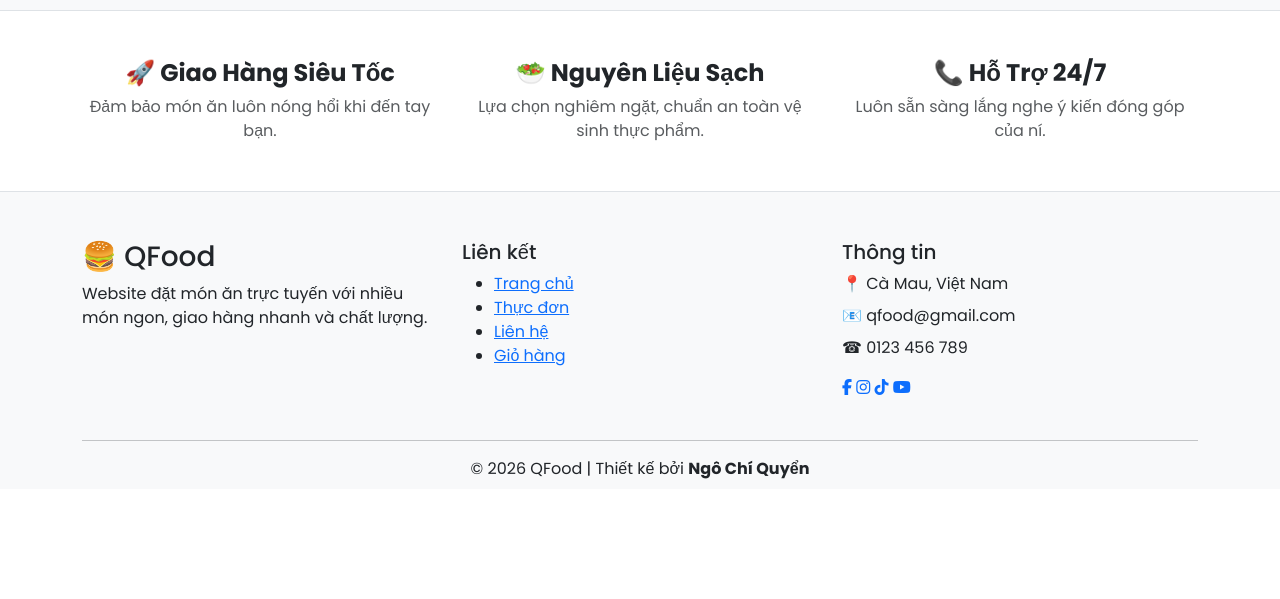
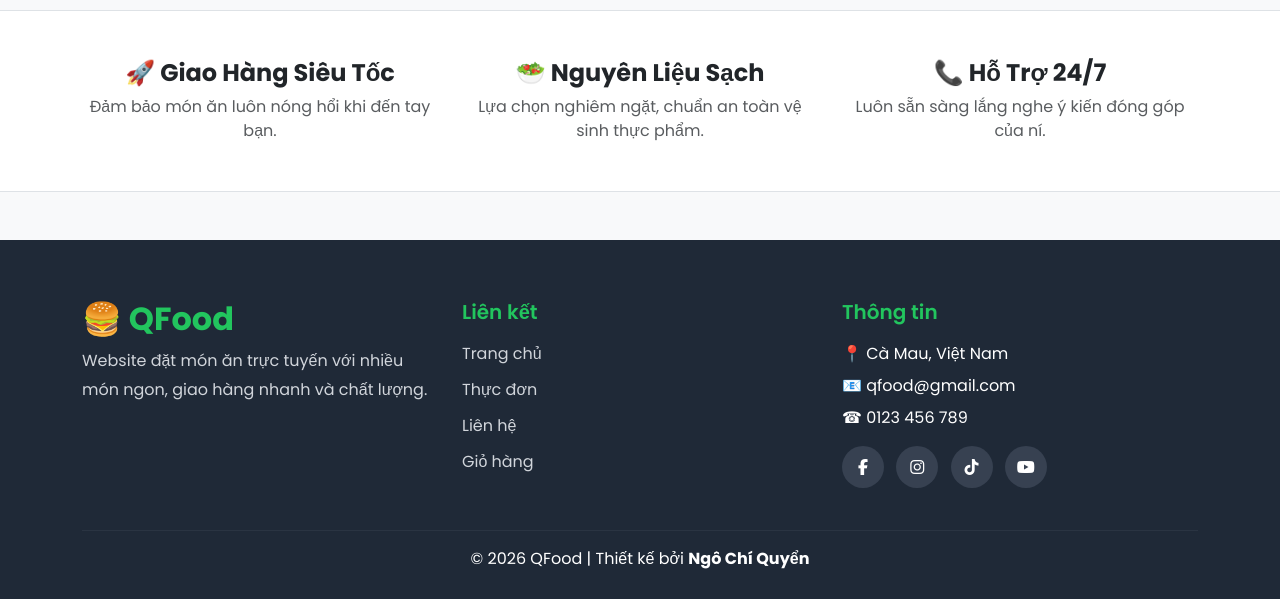
Before and after one commit to quyennc090906/ngochiquyenfood, a PHP site: page / in a window 1280 px wide. Shown: the part 1141-1740 px from the top of the page. Before the commit the page ends 1620 px from the top, so only its background shows below. Run offline with PHP 8.4, Linux system fonts and the light colour scheme; data comes from the database, SQL or seed files in the repository.

Commit message:
Update style.css

```diff
--- a/assets/css/style.css
+++ b/assets/css/style.css
@@ -257,3 +257,114 @@ body{
 .badge{
     border-radius:30px;
 }
+/* ================= FOOTER ================= */
+
+.footer-custom{
+
+    background:#1f2937;
+
+    color:#fff;
+
+    padding:60px 0 20px;
+
+}
+
+.footer-logo{
+
+    color:#22c55e;
+
+    font-size:32px;
+
+    font-weight:700;
+
+}
+
+.footer-text{
+
+    color:#d1d5db;
+
+    line-height:1.8;
+
+}
+
+.footer-title{
+
+    margin-bottom:18px;
+
+    color:#22c55e;
+
+    font-weight:600;
+
+}
+
+.footer-menu{
+
+    list-style:none;
+
+    padding:0;
+
+}
+
+.footer-menu li{
+
+    margin:12px 0;
+
+}
+
+.footer-menu a{
+
+    color:#d1d5db;
+
+    text-decoration:none;
+
+    transition:.3s;
+
+}
+
+.footer-menu a:hover{
+
+    color:#22c55e;
+
+    padding-left:8px;
+
+}
+
+.social-icon a{
+
+    width:42px;
+
+    height:42px;
+
+    display:inline-flex;
+
+    justify-content:center;
+
+    align-items:center;
+
+    background:#374151;
+
+    color:white;
+
+    border-radius:50%;
+
+    margin-right:8px;
+
+    transition:.3s;
+
+    text-decoration:none;
+
+}
+
+.social-icon a:hover{
+
+    background:#22c55e;
+
+    transform:translateY(-4px);
+
+}
+
+.footer-custom hr{
+
+    border-color:#4b5563;
+
+}
```
